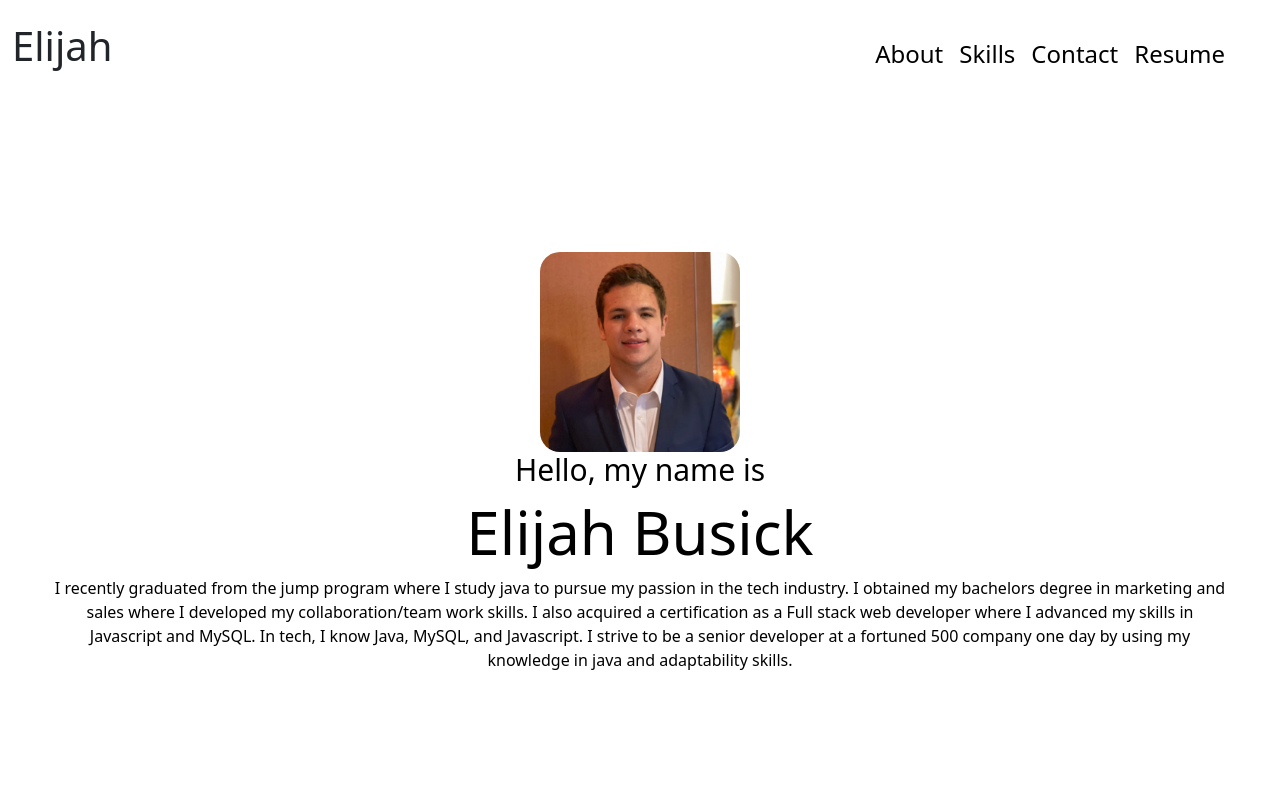
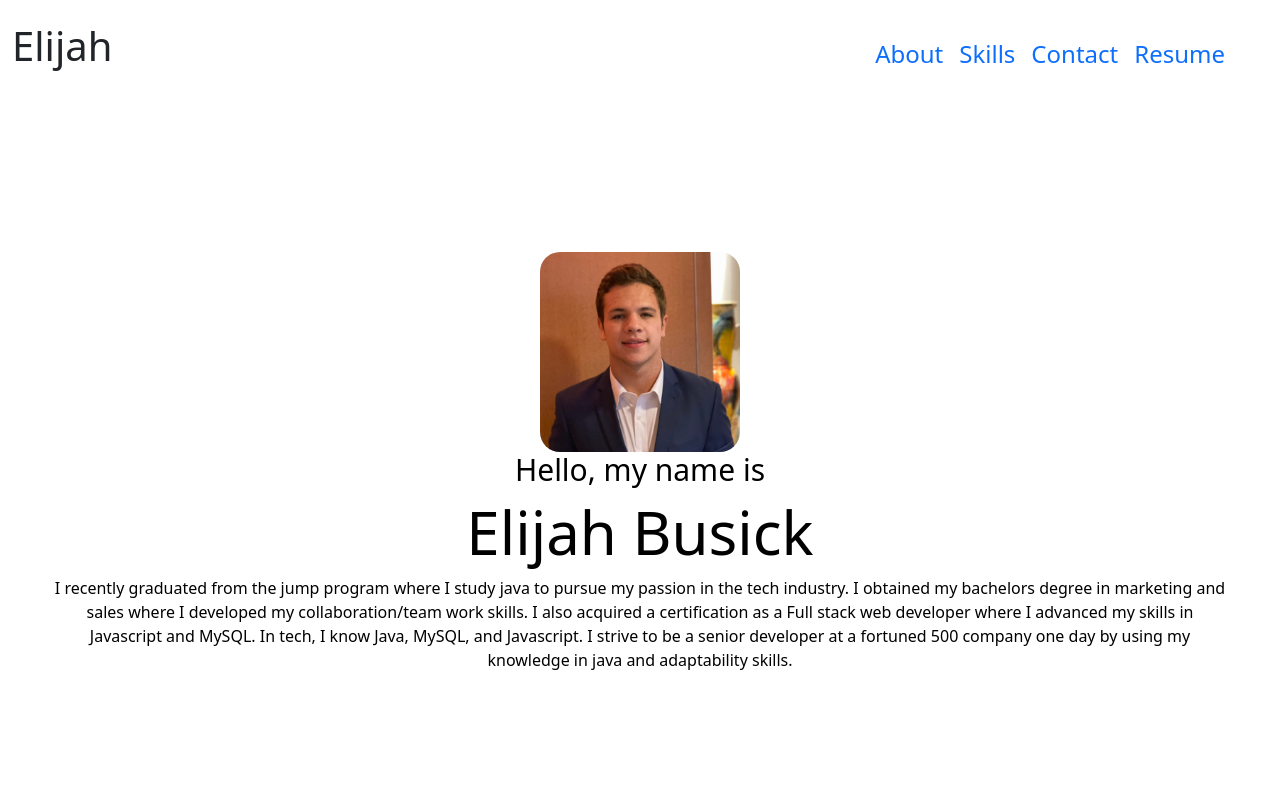
Before and after one commit to Elijahb22/the-portfolio, a React (Create React App) app: page / in a window 1280 px wide. Shown: the top 800 px of the page. Built offline with nearby package versions, Linux system fonts and the light colour scheme.

Commit message:
fix stuff

```diff
--- a/src/components/Nav/nav.css
+++ b/src/components/Nav/nav.css
@@ -8,7 +8,7 @@
 }
 
 a {
-    color: black!important;
+    color: black;
 }
 
 a :hover{
```
